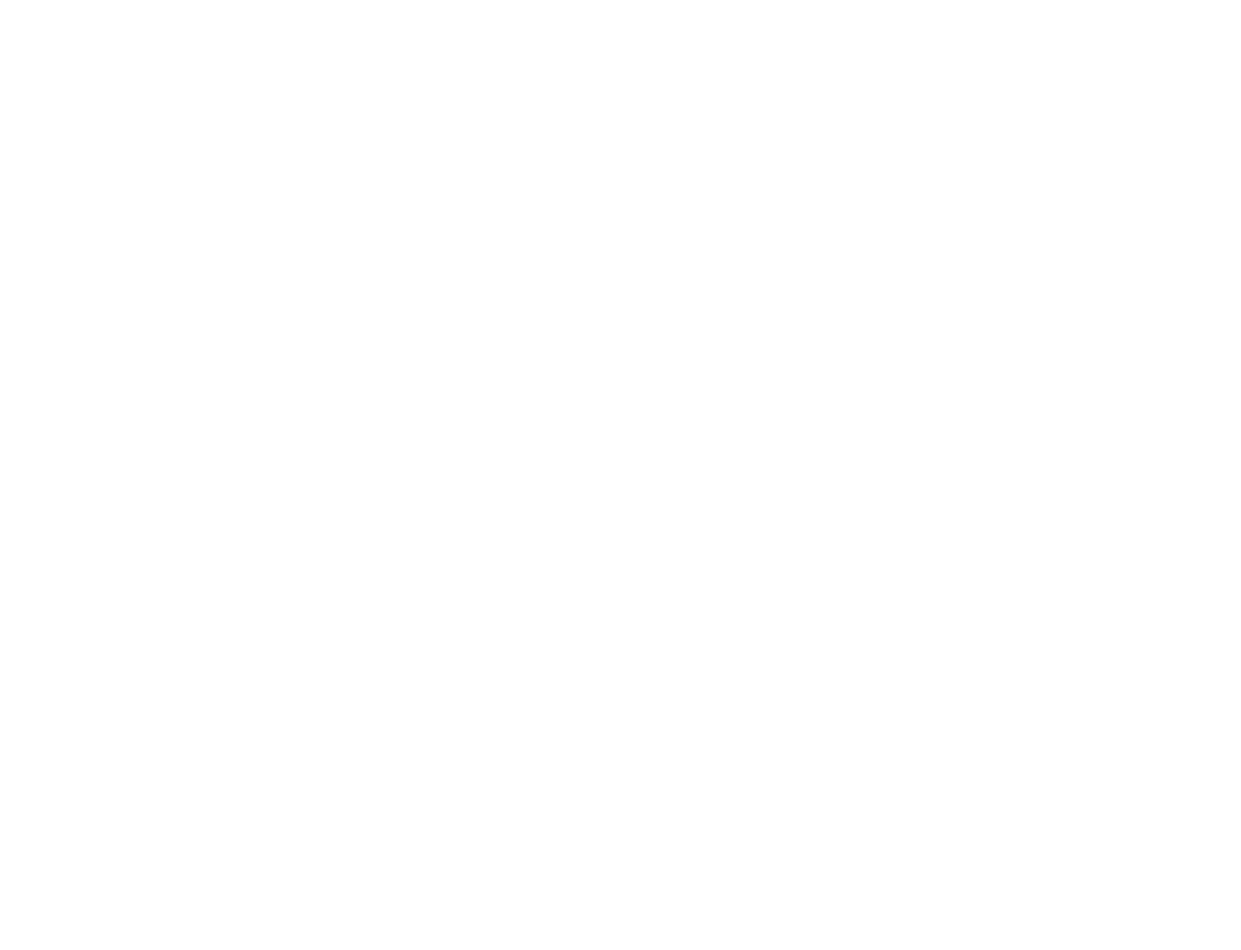
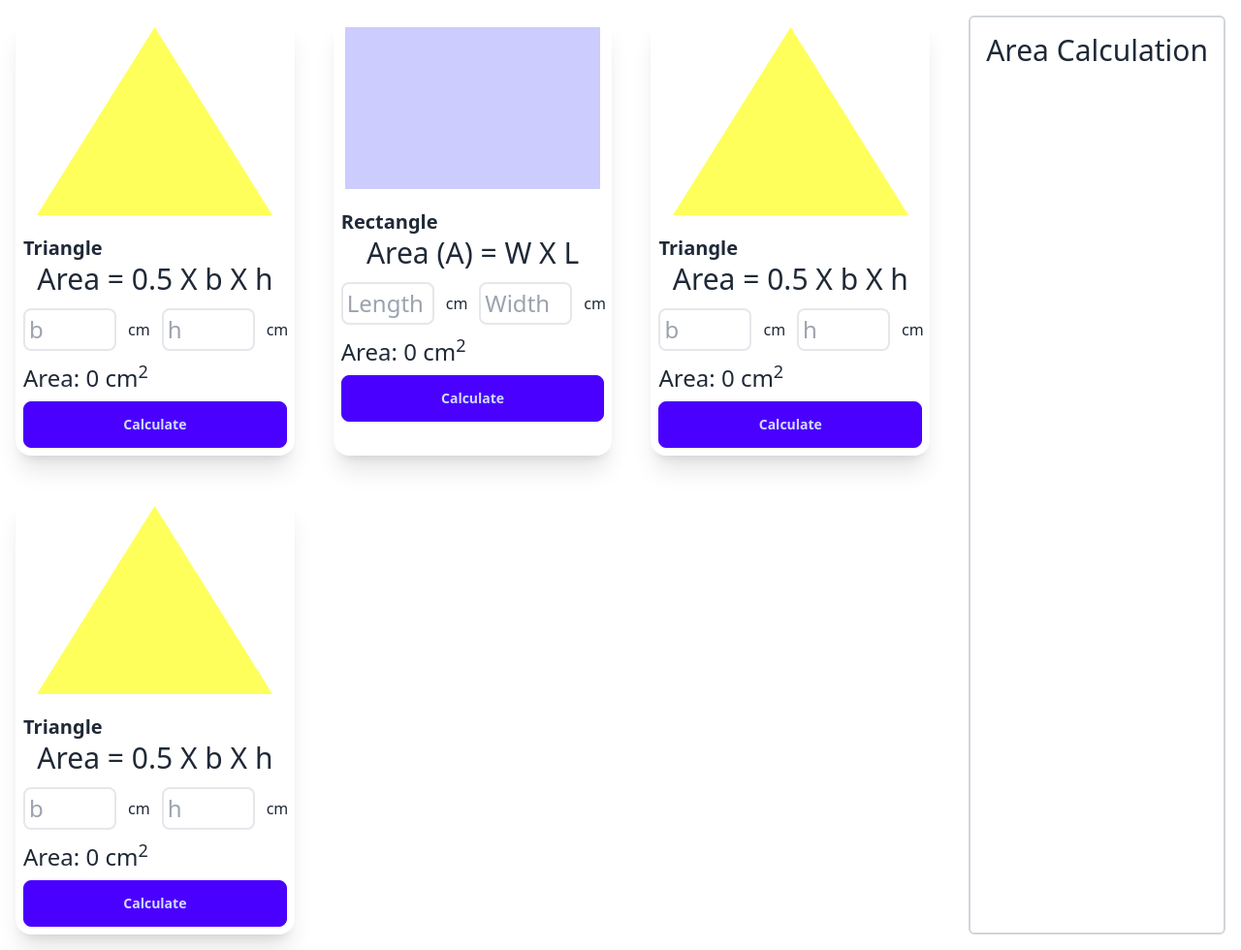
Before and after one commit to rakibgithub21/Geometry-Genius-Play-with-DOM-, a plain HTML site: page index.html in a window 1280 px wide. Shown: the whole page at 97% size. Before the commit the page ends 800 px from the top, so only its background shows below. Drawn offline with nearby package versions, Linux system fonts and the light colour scheme.

Commit message:
done triangle functionality

```diff
--- a/index.html
+++ b/index.html
@@ -1,5 +1,6 @@
 <!DOCTYPE html>
 <html lang="en">
+
 <head>
     <meta charset="UTF-8">
     <meta name="viewport" content="width=device-width, initial-scale=1.0">
@@ -11,15 +12,119 @@
 
 
 </head>
-<body>
+
+<body class="m-4">
     <header>
 
     </header>
     <main>
+        <!-- Main container -->
+        <div class="flex gap-10  flex-col md:flex-row">
+            <!-- shape card container -->
+            <div class="flex-1 grid gap-10 grid-cols-1 md:grid-cols-2 lg:grid-cols-3">
+                <!-- triangle -->
+                <div class="card bg-base-100 shadow-xl">
+                    <figure><img class="p-3" src="images/triangle.png" alt="Shoes" /></figure>
+                    <div class="p-2">
+                        <h2 class="card-title">Triangle</h2>
+                        <p class="text-center text-3xl">Area  = 0.5 X b X h </p>
+                        <div class="flex my-3 items-center gap-1 md:gap-3">
+                            <input class="w-24 rounded-lg p-1 text-2xl border-2" type="text" placeholder="b"
+                                id="triangle-base">
+                            <span>cm</span>
+                            <input class="w-24 rounded-lg p-1 text-2xl border-2" type="text" id="triangle-height"
+                                placeholder="h">
+                            <span>cm</span>
+                        </div>
+                        <div class="my-2">
+                            <p class="text-2xl">Area: <span id="triangle-area">0</span> <span>cm<sup>2</sup></span></p>
+                        </div>
+                        <div class="card-actions ">
+                            <button onclick="calculateTriangleArea()" class="btn w-full btn-primary">Calculate</button>
+                        </div>
+                    </div>
+                </div>
+                <!-- Rectangle -->
+                <div class="card bg-base-100 shadow-xl">
+                    <figure><img class="p-3" src="images/rectangle.png" alt="Shoes" /></figure>
+                    <div class="p-2">
+                        <h2 class="card-title">Rectangle</h2>
+                        <p class="text-center text-3xl">Area (A) = W X L</p>
+                        <div class="flex my-3 items-center gap-1 md:gap-3">
+                            <!-- length -->
+                            <input class="w-24 rounded-lg p-1 text-2xl border-2" type="text" placeholder="Length"
+                                id="rectangle-length">
+                            <span>cm</span>
+                            <!-- width -->
+                            <input class="w-24 rounded-lg p-1 text-2xl border-2" type="text" id="rectangle-width"
+                                placeholder="Width">
+                            <span>cm</span>
+                        </div>
+                        <div class="my-2">
+                            <p class="text-2xl">Area: <span id="rectangle-area">0</span> <span>cm<sup>2</sup></span></p>
+                        </div>
+                        <div class="card-actions ">
+                            <button onclick="calculateRectangleArea()" class="btn w-full btn-primary">Calculate</button>
+                        </div>
+                    </div>
+                </div>
+                <!-- triangle -->
+                <div class="card bg-base-100 shadow-xl">
+                    <figure><img class="p-3" src="images/triangle.png" alt="Shoes" /></figure>
+                    <div class="p-2">
+                        <h2 class="card-title">Triangle</h2>
+                        <p class="text-center text-3xl">Area = 0.5 X b X h </p>
+                        <div class="flex my-3 items-center gap-1 md:gap-3">
+                            <input class="w-24 rounded-lg p-1 text-2xl border-2" type="text" placeholder="b"
+                                id="triangle-base">
+                            <span>cm</span>
+                            <input class="w-24 rounded-lg p-1 text-2xl border-2" type="text" id="triangle-height"
+                                placeholder="h">
+                            <span>cm</span>
+                        </div>
+                        <div class="my-2">
+                            <p class="text-2xl">Area: <span id="triangle-area">0</span> <span>cm<sup>2</sup></span></p>
+                        </div>
+                        <div class="card-actions ">
+                            <button onclick="" class="btn w-full btn-primary">Calculate</button>
+                        </div>
+                    </div>
+                </div>
+                <!-- triangle -->
+                <div class="card bg-base-100 shadow-xl">
+                    <figure><img class="p-3" src="images/triangle.png" alt="Shoes" /></figure>
+                    <div class="p-2">
+                        <h2 class="card-title">Triangle</h2>
+                        <p class="text-center text-3xl">Area = 0.5 X b X h </p>
+                        <div class="flex my-3 items-center gap-1 md:gap-3">
+                            <input class="w-24 rounded-lg p-1 text-2xl border-2" type="text" placeholder="b"
+                                id="triangle-base">
+                            <span>cm</span>
+                            <input class="w-24 rounded-lg p-1 text-2xl border-2" type="text" id="triangle-height"
+                                placeholder="h">
+                            <span>cm</span>
+                        </div>
+                        <div class="my-2">
+                            <p class="text-2xl">Area: <span id="triangle-area">0</span> <span>cm<sup>2</sup></span></p>
+                        </div>
+                        <div class="card-actions ">
+                            <button onclick="" class="btn w-full btn-primary">Calculate</button>
+                        </div>
+                    </div>
+                </div>
 
+            </div>
+            <!-- area calculation -->
+            <div class="border-2 rounded-md border-gray-300 p-4">
+                <h3 class="text-3xl text-center">Area Calculation</h3>
+            </div>
+        </div>
     </main>
     <footer>
 
     </footer>
+    <script src="scripts/triangle-calculate.js"></script>
+    <script src="scripts/rectangleArea.js"></script>
 </body>
+
 </html>
--- /dev/null
+++ b/scripts/rectangleArea.js
@@ -0,0 +1,3 @@
+function calculateRectangleArea() {
+
+}
--- /dev/null
+++ b/scripts/triangle-calculate.js
@@ -0,0 +1,22 @@
+function calculateTriangleArea() {
+    //get triangle base value:
+
+    const triangleBaseInput = document.getElementById('triangle-base');
+    const triangleBaseText = triangleBaseInput.value;
+    const base = parseFloat(triangleBaseText);
+    //get triangle height value:
+
+    const triangleHeightInput = document.getElementById('triangle-height');
+    const triangleHeightText = triangleHeightInput.value;
+    const height = parseFloat(triangleHeightText)
+
+    // calculation
+
+    const area = 0.5 * base * height;
+    // console.log(area);
+
+    // display triangle area:
+    const triangleAreaSpan = document.getElementById('triangle-area');
+    triangleAreaSpan.innerText = area;
+
+}
```
